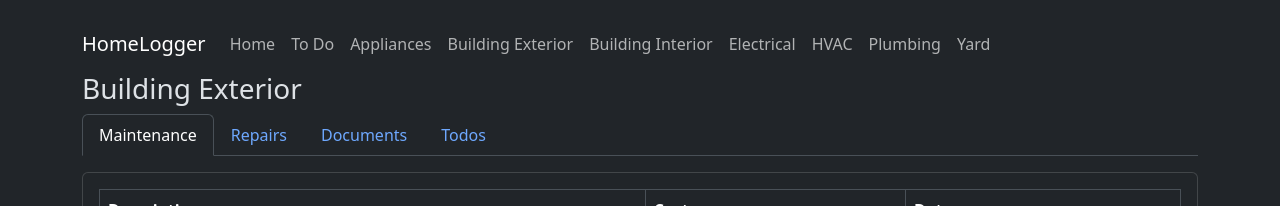
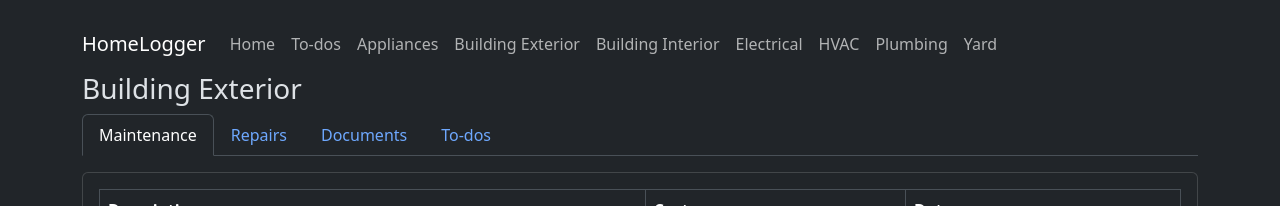
Before and after one commit to masoncfrancis/homelogger, a Next.js app in the folder client/: page /building-exterior in a window 1280 px wide. Shown: the top 206 px of the page. Built offline with nearby package versions, Linux system fonts and the light colour scheme; no server answers.

Commit message:
Updated the spelling of to-do

```diff
--- a/client/components/Navbar.tsx
+++ b/client/components/Navbar.tsx
@@ -13,7 +13,7 @@ const MyNavbar: React.FC = () => {
       <Navbar.Collapse id="basic-navbar-nav">
         <Nav className="mr-auto">
           <Nav.Link as={Link} href="/" active={router.pathname === '/'}>Home</Nav.Link>
-          <Nav.Link as={Link} href="/todo.html" active={router.pathname === '/todo.html'}>To Do</Nav.Link>
+          <Nav.Link as={Link} href="/todo.html" active={router.pathname === '/todo.html'}>To-dos</Nav.Link>
           <Nav.Link as={Link} href="/appliances.html" active={router.pathname === '/appliances.html'}>Appliances</Nav.Link>
           <Nav.Link as={Link} href="/building-exterior.html" active={router.pathname === '/building-exterior.html'}>Building Exterior</Nav.Link>
           <Nav.Link as={Link} href="/building-interior.html" active={router.pathname === '/building-interior.html'}>Building Interior</Nav.Link>
--- a/client/components/TodosSection.tsx
+++ b/client/components/TodosSection.tsx
@@ -55,9 +55,9 @@ const TodosSection: React.FC<Props> = ({applianceId, spaceType}) => {
     return (
         <Card>
             <Card.Body>
-                <h5>Todos</h5>
+                <h5>To-dos</h5>
                 {todos.length === 0 ? (
-                    <div>No todos</div>
+                    <div>No to-dos</div>
                 ) : (
                     <ListGroup>
                         {todos.map((t: any) => (
@@ -67,7 +67,7 @@ const TodosSection: React.FC<Props> = ({applianceId, spaceType}) => {
                 )}
 
                 <Form.Group controlId="todoAdd" style={{marginTop: '8px', display: 'flex'}}>
-                    <Form.Control type="text" placeholder="New todo" value={newLabel} onChange={(e) => setNewLabel(e.target.value)} />
+                    <Form.Control type="text" placeholder="New to-do" value={newLabel} onChange={(e) => setNewLabel(e.target.value)} />
                     <Button variant="primary" onClick={handleAdd} style={{marginLeft: '8px'}}>Add</Button>
                 </Form.Group>
             </Card.Body>
--- a/client/pages/appliance.tsx
+++ b/client/pages/appliance.tsx
@@ -133,7 +133,7 @@ const AppliancePage: React.FC = () => {
                         <Tab eventKey="documentation" title="Documentation">
                             <DocumentationSection applianceId={appliance.id} />
                         </Tab>
-                        <Tab eventKey="todos" title="Todos">
+                        <Tab eventKey="todos" title="To-dos">
                             <TodosSection applianceId={appliance.id} />
                         </Tab>
                     </Tabs>
--- a/client/pages/building-exterior.tsx
+++ b/client/pages/building-exterior.tsx
@@ -21,7 +21,7 @@ const BuildingExteriorPage: React.FC = () => {
                 <Tab eventKey="documents" title="Documents">
                     <DocumentationSection spaceType={MaintenanceSpaceType.BuildingExterior} />
                 </Tab>
-                <Tab eventKey="todos" title="Todos">
+                <Tab eventKey="todos" title="To-dos">
                     <TodosSection spaceType={MaintenanceSpaceType.BuildingExterior} />
                 </Tab>
             </Tabs>
--- a/client/pages/building-interior.tsx
+++ b/client/pages/building-interior.tsx
@@ -21,7 +21,7 @@ const BuildingInteriorPage: React.FC = () => {
                 <Tab eventKey="documents" title="Documents">
                     <DocumentationSection spaceType={MaintenanceSpaceType.BuildingInterior} />
                 </Tab>
-                <Tab eventKey="todos" title="Todos">
+                <Tab eventKey="todos" title="To-dos">
                     <TodosSection spaceType={MaintenanceSpaceType.BuildingInterior} />
                 </Tab>
             </Tabs>
--- a/client/pages/electrical.tsx
+++ b/client/pages/electrical.tsx
@@ -21,7 +21,7 @@ const ElectricalPage: React.FC = () => {
                 <Tab eventKey="documents" title="Documents">
                     <DocumentationSection spaceType={MaintenanceSpaceType.Electrical} />
                 </Tab>
-                <Tab eventKey="todos" title="Todos">
+                <Tab eventKey="todos" title="To-dos">
                     <TodosSection spaceType={MaintenanceSpaceType.Electrical} />
                 </Tab>
             </Tabs>
--- a/client/pages/hvac.tsx
+++ b/client/pages/hvac.tsx
@@ -21,7 +21,7 @@ const HVACPage: React.FC = () => {
                 <Tab eventKey="documents" title="Documents">
                     <DocumentationSection spaceType={MaintenanceSpaceType.HVAC} />
                 </Tab>
-                <Tab eventKey="todos" title="Todos">
+                <Tab eventKey="todos" title="To-dos">
                     <TodosSection spaceType={MaintenanceSpaceType.HVAC} />
                 </Tab>
             </Tabs>
--- a/client/pages/plumbing.tsx
+++ b/client/pages/plumbing.tsx
@@ -21,7 +21,7 @@ const PlumbingPage: React.FC = () => {
                 <Tab eventKey="documents" title="Documents">
                     <DocumentationSection spaceType={MaintenanceSpaceType.Plumbing} />
                 </Tab>
-                <Tab eventKey="todos" title="Todos">
+                <Tab eventKey="todos" title="To-dos">
                     <TodosSection spaceType={MaintenanceSpaceType.Plumbing} />
                 </Tab>
             </Tabs>
--- a/client/pages/todo.tsx
+++ b/client/pages/todo.tsx
@@ -61,7 +61,7 @@ const TodoPage: React.FC = () => {
     return (
         <Container>
             <MyNavbar />
-            <h4 id='maintext'>To do:</h4>
+            <h4 id='maintext'>To-dos:</h4>
 
             <ListGroup>
                 {todos.map((todo, index) => (
--- a/client/pages/yard.tsx
+++ b/client/pages/yard.tsx
@@ -21,7 +21,7 @@ const YardPage: React.FC = () => {
                 <Tab eventKey="documents" title="Documents">
                     <DocumentationSection spaceType={MaintenanceSpaceType.Yard} />
                 </Tab>
-                <Tab eventKey="todos" title="Todos">
+                <Tab eventKey="todos" title="To-dos">
                     <TodosSection spaceType={MaintenanceSpaceType.Yard} />
                 </Tab>
             </Tabs>
```
